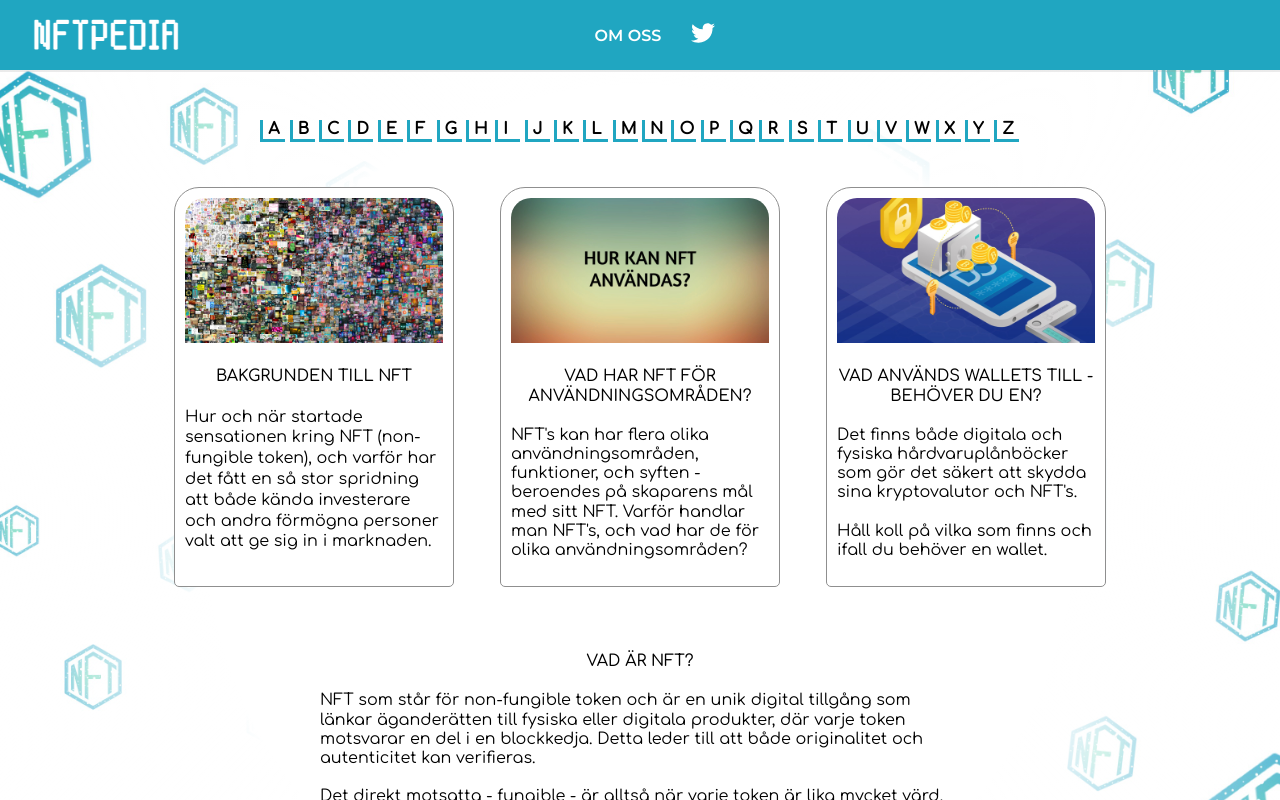
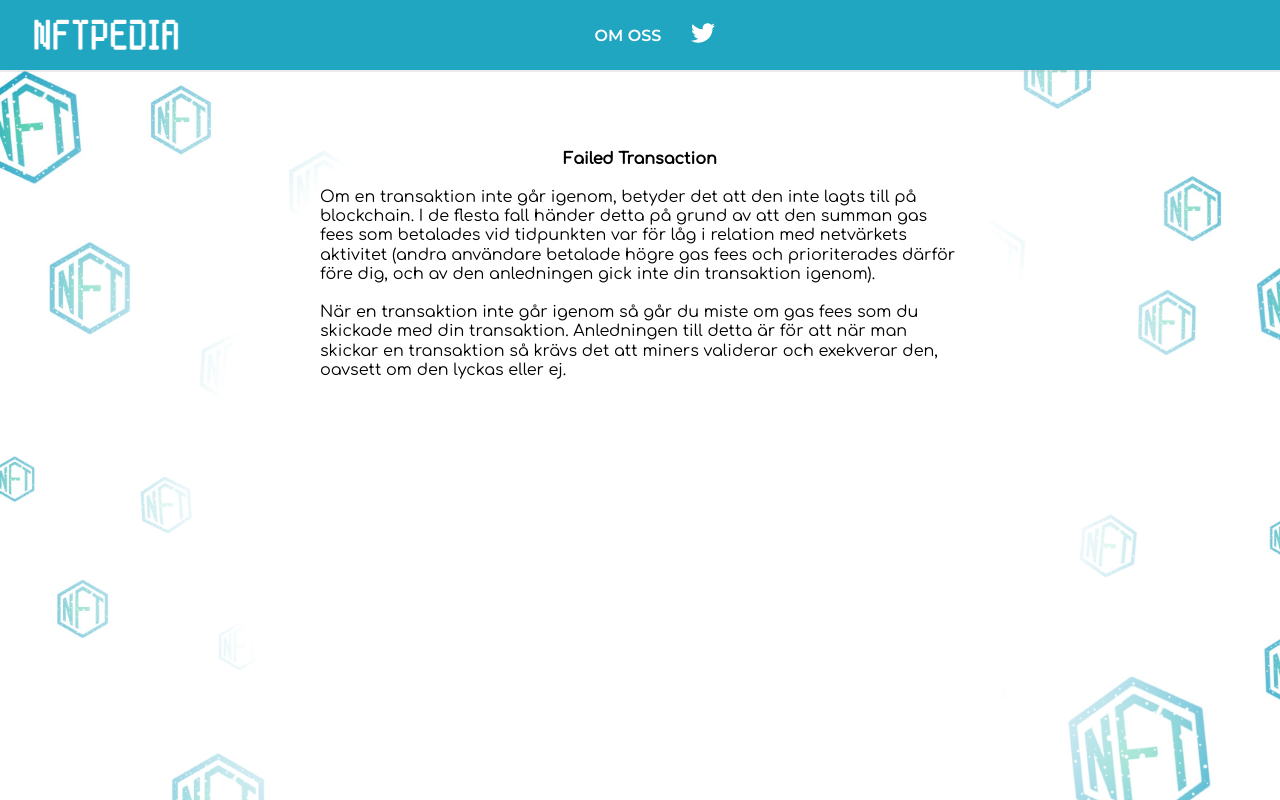
Before and after one commit to jossifelefteriadis/nftpedia, a React (Create React App) app: page /failes-transaction in a window 1280 px wide. Shown: the top 800 px of the page. Built offline with nearby package versions, Linux system fonts and the light colour scheme.

Commit message:
Add description for failed transaction

```diff
--- a/src/components/PageContainer.js
+++ b/src/components/PageContainer.js
@@ -35,6 +35,8 @@ import DuneAnalytics from "./words/DuneAnalytics";
 import Erc721 from "./words/Erc721";
 import Ether from "./words/Ether";
 import Etherscan from "./words/Etherscan";
+
+import FailedTransaction from "./words/FailedTransaction";
 
 import A from "./letter/A";
 import B from "./letter/B";
@@ -134,6 +136,9 @@ export default class PageContainer extends React.Component {
           </Route>
           <Route path="/etherscan">
             <Etherscan />
+          </Route>
+          <Route path="/failes-transaction">
+            <FailedTransaction />
           </Route>
           <Route path="/A">
             <A />
--- a/src/components/letter/F.js
+++ b/src/components/letter/F.js
@@ -6,19 +6,19 @@ const F = () => (
     <h1>F</h1>
     <br />
     <p className="letter--word">
-      <Link to="/FAILED-TRANSACTION">FAILED TRANSACTION</Link>
+      <Link to="/failed-transaction">FAILED TRANSACTION</Link>
     </p>
     <p className="letter--word">
-      <Link to="/FLIP">FLIP</Link>
+      <Link to="/flip">FLIP</Link>
     </p>
     <p className="letter--word">
-      <Link to="/FLIPPER">FLIPPER</Link>
+      <Link to="/flipper">FLIPPER</Link>
     </p>
     <p className="letter--word">
-      <Link to="/FLOOR-PRICE">FLOOR PRICE</Link>
+      <Link to="/floor-price">FLOOR PRICE</Link>
     </p>
     <p className="letter--word">
-      <Link to="/FUD">FUD</Link>
+      <Link to="/fud">FUD</Link>
     </p>
   </section>
 );
--- /dev/null
+++ b/src/components/words/FailedTransaction.js
@@ -0,0 +1,22 @@
+import React from "react";
+
+const FailedTransaction = () => (
+  <section className="word-description-container">
+    <h1>Failed Transaction</h1>
+    <p>
+      Om en transaktion inte går igenom, betyder det att den inte lagts till på
+      blockchain. I de flesta fall händer detta på grund av att den summan gas
+      fees som betalades vid tidpunkten var för låg i relation med netvärkets
+      aktivitet (andra användare betalade högre gas fees och prioriterades
+      därför före dig, och av den anledningen gick inte din transaktion igenom).
+      <br />
+      <br />
+      När en transaktion inte går igenom så går du miste om gas fees som du
+      skickade med din transaktion. Anledningen till detta är för att när man
+      skickar en transaktion så krävs det att miners validerar och exekverar
+      den, oavsett om den lyckas eller ej.
+    </p>
+  </section>
+);
+
+export default FailedTransaction;
```
